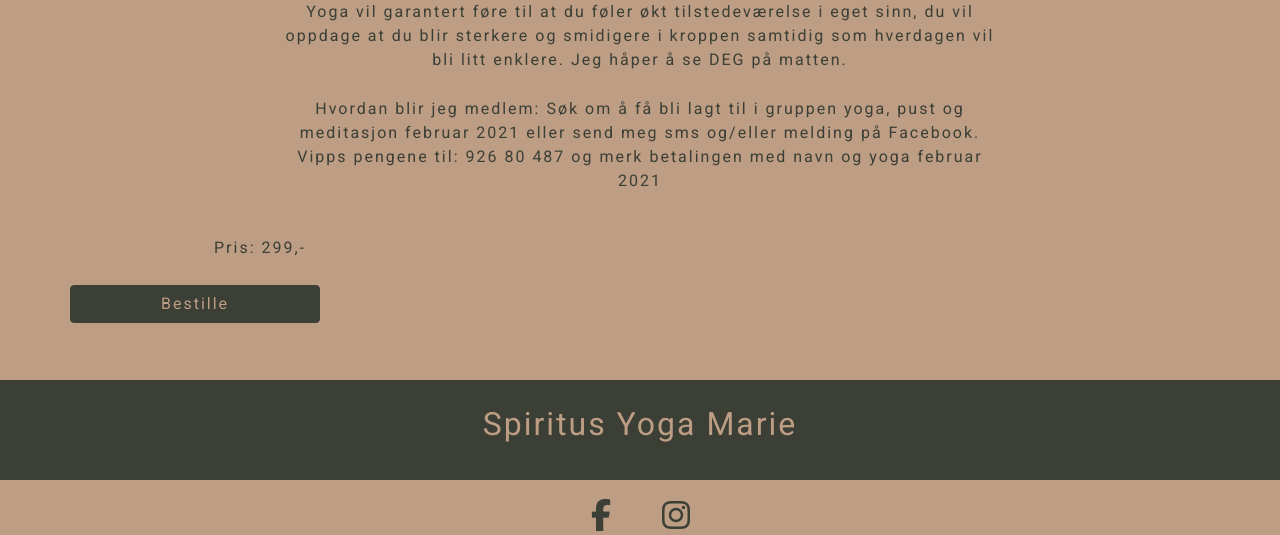
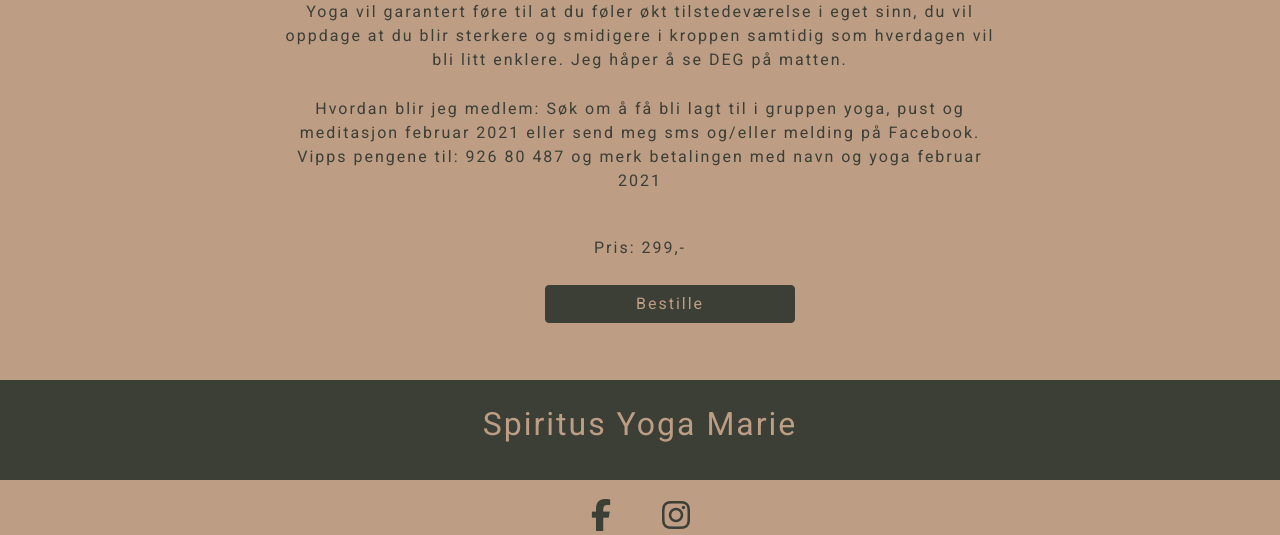
Before and after one commit to weekend79/marie-yoga, a Django app: page /products/live in a window 1280 px wide. Shown: the part 887-1422 px from the top of the page. Run offline with Django 3.2, Linux system fonts and the light colour scheme; data comes from the database, SQL or seed files in the repository; some libraries are stand-ins or nearby versions.

Commit message:
added new content

```diff
--- a/products/templates/live.html
+++ b/products/templates/live.html
@@ -25,9 +25,9 @@
 
             </div>
             <div class="col-sm-12 col-lg-8 offset-lg-2"></div>
-                <p class="col-sm-6 col-lg-4 text-center">Pris: {{ live.pris }},-</p>
+                <p class="col-sm-4 offset-sm-4 col-lg-4 offset-lg-4 text-center">Pris: {{ live.pris }},-</p>
 
-                <a id="button-styling" href="bestille.html" class="btn btn-primary text-center">Bestille</a>
+                <a id="button-styling" href="bestille.html" class="btn btn-primary col-sm-4 offset-sm-4 col-lg-4 offset-lg-5 text-center">Bestille</a>
             </div>
         {% endfor %}
     </div>
```
